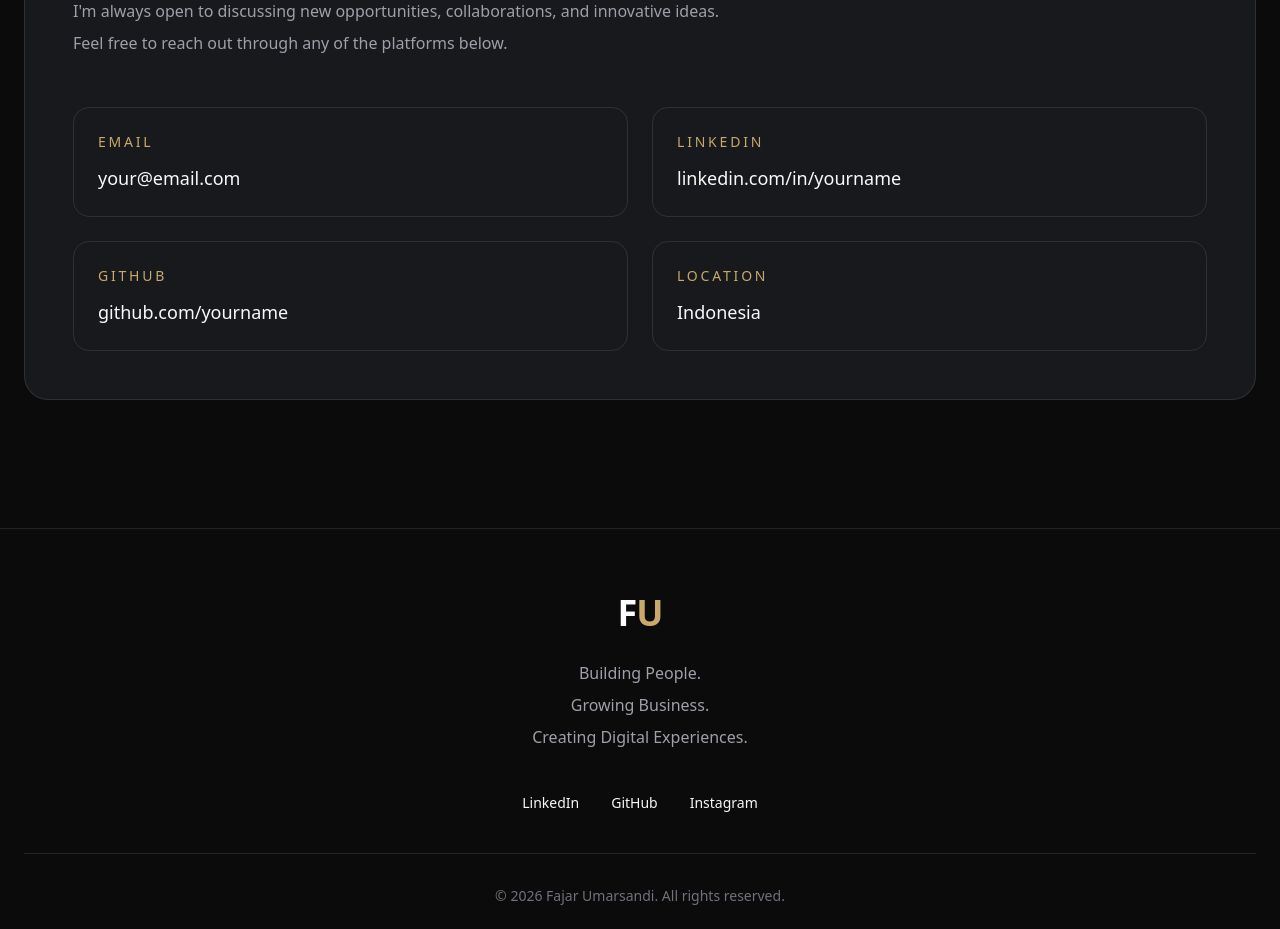
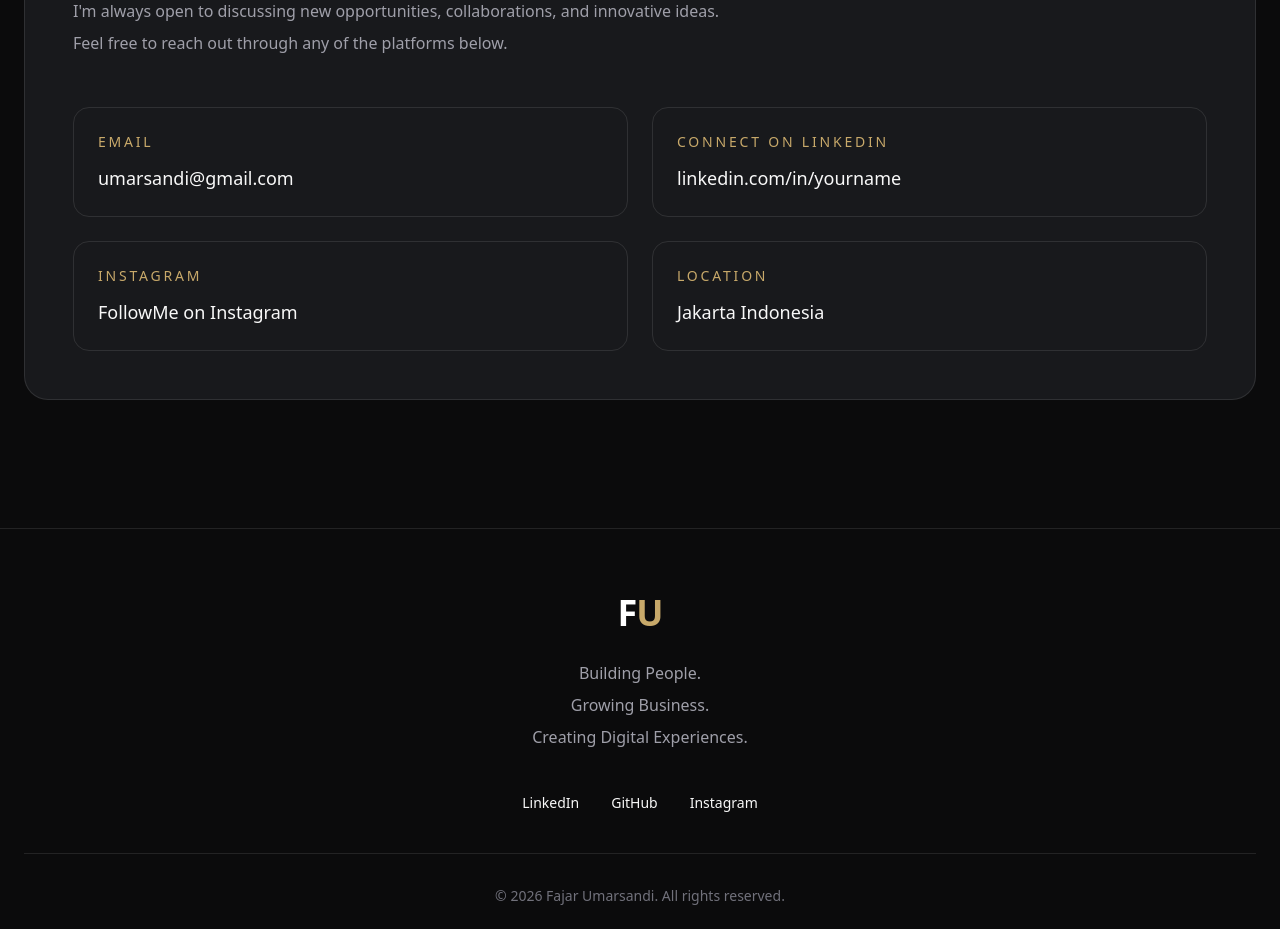
Before and after one commit to clipsandiana-lang/portofoliofajarumarsandi, a Next.js app: page / in a window 1280 px wide. Shown: the part 7920-8849 px from the top of the page. Built offline with nearby package versions, Linux system fonts and the light colour scheme.

Commit message:
update: improve contact section

```diff
--- a/components/sections/Contact.tsx
+++ b/components/sections/Contact.tsx
@@ -37,20 +37,21 @@ export default function Contact() {
             </p>
 
             <a
-              href="mailto:your@email.com"
+              href="mailto:umarsandi@gmail.com"
               className="mt-3 block text-lg font-medium hover:text-gold"
             >
-              your@email.com
+              umarsandi@gmail.com
             </a>
           </div>
 
           <div className="rounded-2xl border border-white/10 p-6">
             <p className="text-sm uppercase tracking-[0.2em] text-gold">
-              LinkedIn
+            Connect on LinkedIn
             </p>
 
             <a
-              href="#"
+              href="https://www.linkedin.com/in/umarsandi/"
+              target="_blank"
               className="mt-3 block text-lg font-medium hover:text-gold"
             >
               linkedin.com/in/yourname
@@ -59,14 +60,15 @@ export default function Contact() {
 
           <div className="rounded-2xl border border-white/10 p-6">
             <p className="text-sm uppercase tracking-[0.2em] text-gold">
-              GitHub
+              Instagram
             </p>
 
             <a
-              href="#"
+              href="https://instagram.com/sandiana.art"
+              target="_blank"
               className="mt-3 block text-lg font-medium hover:text-gold"
             >
-              github.com/yourname
+              FollowMe on Instagram
             </a>
           </div>
 
@@ -76,7 +78,7 @@ export default function Contact() {
             </p>
 
             <p className="mt-3 text-lg font-medium">
-              Indonesia
+              Jakarta Indonesia
             </p>
           </div>
 
```
